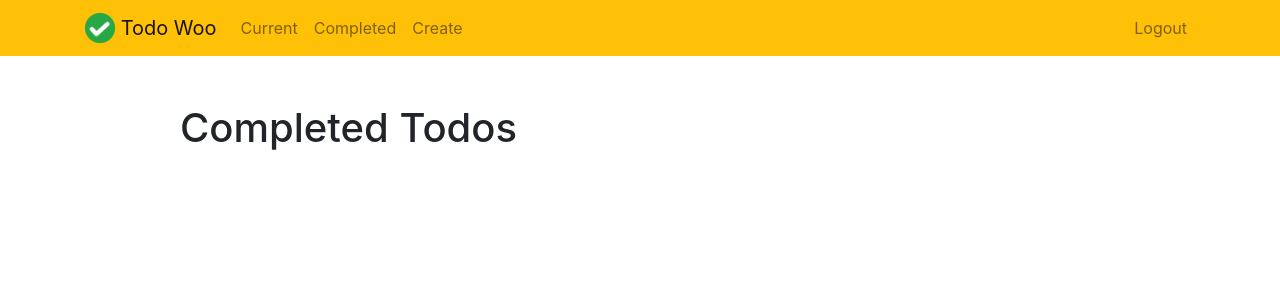
After one commit to parsarezaee/todo-list-with-api, a Django app: page /completed in a window 1280 px wide. The commit adds this page. Shown: the top 300 px of the page. Run offline with Django 3.2, Linux system fonts and the light colour scheme; the visitor is signed in with stand-in values (Sample User, id 1); data that the repository does not hold is empty; some libraries are stand-ins or nearby versions.

Commit message:
add completedtodos feature

```diff
--- a/templates/base.html
+++ b/templates/base.html
@@ -32,7 +32,7 @@
                     <a class="nav-link" href="{% url 'todo:currenttodos' %}">Current</a>
                 </li>
                 <li class="nav-item {{ completed }}">
-                    <a class="nav-link" href="completedtodos">Completed</a>
+                    <a class="nav-link" href="{% url 'todo:completedtodos' %}">Completed</a>
                 </li>
                 <li class="nav-item {{ create }}">
                     <a class="nav-link" href="{% url 'todo:createtodo' %}">Create</a>
--- /dev/null
+++ b/todo/templates/todo/completedtodos.html
@@ -0,0 +1,22 @@
+{% extends 'base.html' %}
+
+{% block title %}Completed todos{% endblock %}
+
+
+{% block content %}
+<div class="row justify-content-center mt-5">
+    <div class="col-md-10">
+        <h1>Completed Todos</h1>
+    </div>
+</div>
+<div class="row justify-content-center mt-5">
+    <div class="col-md-10">
+        <div class="list-group">
+            {% for todo in todos %}
+                <a href="{% url 'todo:viewtodo' todo.id %}" class="list-group-item list-group-item-action {% if todo.important %} list-group-item-danger{% endif %}"><b>{{ todo.title }}</b> - Completed {{ todo.datecompleted|date:'M j Y H:i' }}</a>
+            {% endfor %}
+        </div>
+    </div>
+</div>
+
+{% endblock %}
--- a/todo/urls.py
+++ b/todo/urls.py
@@ -6,7 +6,7 @@ urlpatterns = [
     path('', views.home, name='home'),
     path('create/', views.createtodo, name='createtodo'),
     path('cuurent/', views.currenttodos, name='currenttodos'),
-
+    path('completed', views.completedtodos, name='completedtodos'),
     path('todo/<int:todo_pk>', views.viewtodo, name='viewtodo'),
     path('todo/<int:todo_pk>/completed', views.completetodo, name='completetodo'),
     path('todo/<int:todo_pk>/delete', views.deletetodo, name='deletetodo')
--- a/todo/views.py
+++ b/todo/views.py
@@ -40,6 +40,17 @@ def currenttodos(request):
 
 
 
+#show completed todos
+@login_required
+def completedtodos(request):
+    todos = TodoModel.objects.filter(user=request.user, datecompleted__isnull = False).order_by('-datecompleted')
+    return render(request, 'todo/completedtodos.html', {'todos':todos})
+
+
+
+
+
+
 @login_required
 def viewtodo(request, todo_pk):
     todo = get_object_or_404(TodoModel, pk=todo_pk, user=request.user )
@@ -68,6 +79,7 @@ def completetodo(request, todo_pk):
         return redirect('todo:currenttodos')
 
 
+
 #delete todo
 @login_required
 def deletetodo(request, todo_pk):
```
